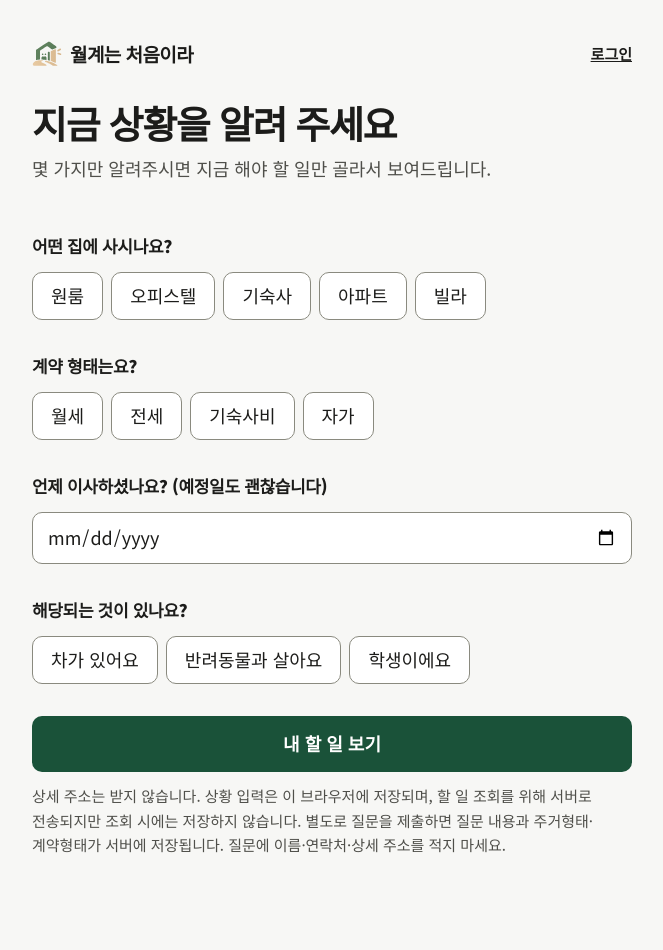
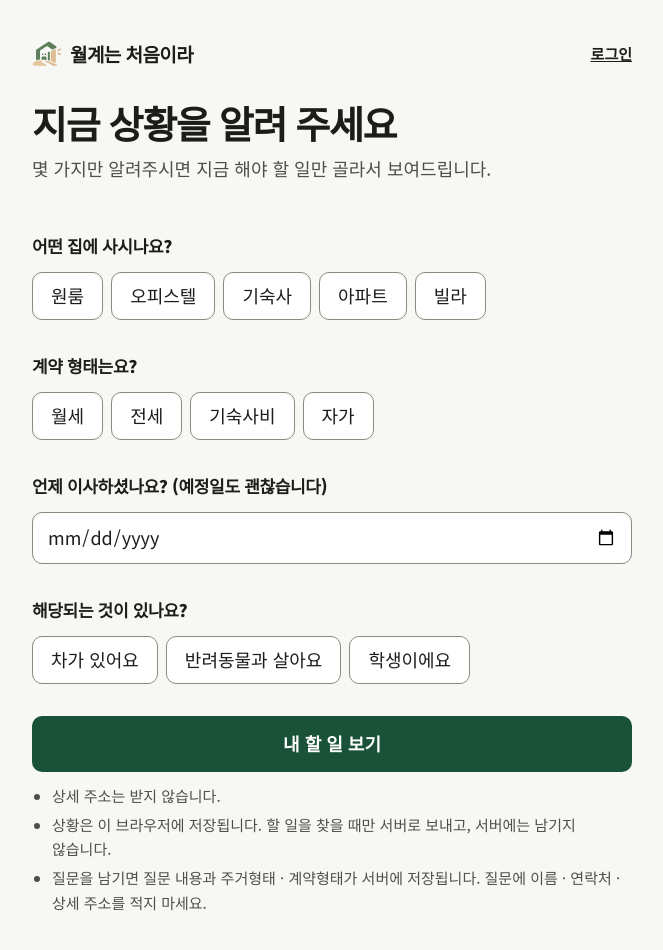
Before and after one commit to 2026-KW-HACKATHON/13_NowonLikeUs, a Next.js app: page /setup in a window 1280 px wide. Shown: the top 950 px of the page, without its empty margins (308-971 px from the left). Built offline with nearby package versions, Linux system fonts and the light colour scheme; no server answers.

Commit message:
Style: 질문하기 · 상황 입력 고지를 짧은 줄로 나누기

```diff
--- a/app/globals.css
+++ b/app/globals.css
@@ -784,6 +784,19 @@ button:active {
   margin-top: var(--space-2);
 }
 
+/* 질문하기 고지(목록). 줄머리 점 자리만큼 왼쪽을 더 띄운다. 답변 쓰기 칸의 고지는 한 문단이라 그대로. */
+ul.ask-notice {
+  padding-left: calc(var(--space-3) + 18px);
+}
+
+/* 고지를 짧은 줄로 나눈 목록. 줄머리 점으로 한 줄씩 끊어 읽히게 한다. */
+.note-list {
+  display: grid;
+  gap: 4px;
+  margin-bottom: 0;
+  padding-left: 20px;
+}
+
 /* ---------- 상태 ---------- */
 
 .empty {
@@ -1023,6 +1036,8 @@ button:active {
 
 /* 제출 버튼 바로 위에 둔다. 누르기 직전에 읽히는 자리여야 고지가 고지 노릇을 한다. */
 .ask-notice {
+  display: grid;
+  gap: 4px;
   margin: var(--space-3) 0 var(--space-2);
   padding: var(--space-2) var(--space-3);
   border: 1px solid var(--rule-soft);
--- a/components/ProfileForm.tsx
+++ b/components/ProfileForm.tsx
@@ -113,11 +113,12 @@ export default function ProfileForm({
 
       <button type="submit">내 할 일 보기</button>
 
-      <p className="note">
-        상세 주소는 받지 않습니다. 상황 입력은 이 브라우저에 저장되며, 할 일 조회를 위해
-        서버로 전송되지만 조회 시에는 저장하지 않습니다. 별도로 질문을 제출하면 질문 내용과
-        주거형태·계약형태가 서버에 저장됩니다. 질문에 이름·연락처·상세 주소를 적지 마세요.
-      </p>
+      {/* 한 덩어리 문단이던 고지를 짧은 줄로 나눴다. 내용은 그대로다. */}
+      <ul className="note note-list">
+        <li>상세 주소는 받지 않습니다.</li>
+        <li>상황은 이 브라우저에 저장됩니다. 할 일을 찾을 때만 서버로 보내고, 서버에는 남기지 않습니다.</li>
+        <li>질문을 남기면 질문 내용과 주거형태 · 계약형태가 서버에 저장됩니다. 질문에 이름 · 연락처 · 상세 주소를 적지 마세요.</li>
+      </ul>
     </form>
   );
 }
```
Also changed, not shown: components/AskScreen.tsx (+12 -9 lines).
